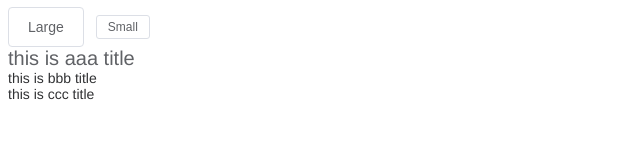
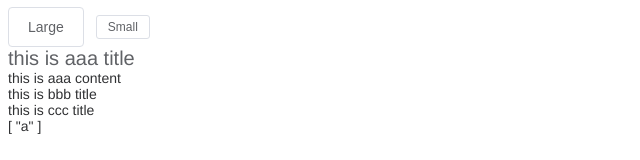
Before and after one commit to xxingyiyuan/v-element, a Vue app: page / in a window 1280 px wide. Shown: the part 145-305 px from the top of the page, without its empty margins (0-640 px from the left). Built offline with nearby package versions, Linux system fonts and the light colour scheme.

Commit message:
feat: collapse组件编码第三部分

```diff
--- a/src/App.vue
+++ b/src/App.vue
@@ -1,7 +1,9 @@
 <script setup lang="ts">
+import { ref } from 'vue'
 import XxButton from './components/Button/Button.vue'
 import XxCollapse from './components/Collapse/Collapse.vue'
 import XxCollapseItem from './components/Collapse/CollapseItem.vue'
+const activeNames = ref(['a'])
 </script>
 
 <template>
@@ -25,7 +27,7 @@ import XxCollapseItem from './components/Collapse/CollapseItem.vue'
   <xx-button size="large">Large</xx-button>
   <xx-button size="small">Small</xx-button>
 
-  <xx-collapse>
+  <xx-collapse v-model="activeNames" accordion>
     <xx-collapse-item name="a">
       <template #title>
         <h1>this is aaa title</h1>
@@ -37,4 +39,5 @@ import XxCollapseItem from './components/Collapse/CollapseItem.vue'
       this is ccc content
     </xx-collapse-item>
   </xx-collapse>
+  {{ activeNames }}
 </template>
--- a/src/components/Collapse/Collapse.vue
+++ b/src/components/Collapse/Collapse.vue
@@ -4,14 +4,30 @@
   </div>
 </template>
 <script setup lang="ts">
-import { provide, ref } from 'vue'
-import type { NameType } from './types'
+import { provide, computed } from 'vue'
+import type { NameType, CollapseProps, CollapseEmits } from './types'
 import { collapseContextKey } from './types'
 defineOptions({
   name: 'XxCollapse'
 })
-const activeNames = ref<NameType[]>([])
+const props = defineProps<CollapseProps>()
+const emits = defineEmits<CollapseEmits>()
+const activeNames = computed({
+  get() {
+    return props.modelValue
+  },
+  set(newValue) {
+    emits('update:modelValue', newValue)
+    emits('change', newValue)
+  }
+})
+
 const handleItemClick = (name: NameType) => {
+  // 手风琴
+  if (props.accordion) {
+    activeNames.value = [activeNames.value[0] === name ? '' : name]
+    return
+  }
   const index = activeNames.value.indexOf(name)
   if (index > -1) {
     activeNames.value.splice(index, 1)
--- a/src/components/Collapse/types.ts
+++ b/src/components/Collapse/types.ts
@@ -1,9 +1,17 @@
 import type { InjectionKey, Ref } from 'vue'
 export type NameType = string | number
+export interface CollapseProps {
+  modelValue: NameType[],
+  accordion?: boolean;
+}
 export interface CollapseItemProps {
   name: NameType,
   title?: string,
   disabled?: boolean
+}
+export interface CollapseEmits {
+  (e: 'update:modelValue', values: NameType[]): void
+  (e: 'change', values: NameType[]): void
 }
 export interface CollapseContext {
   activeNames: Ref<NameType[]>,
```
